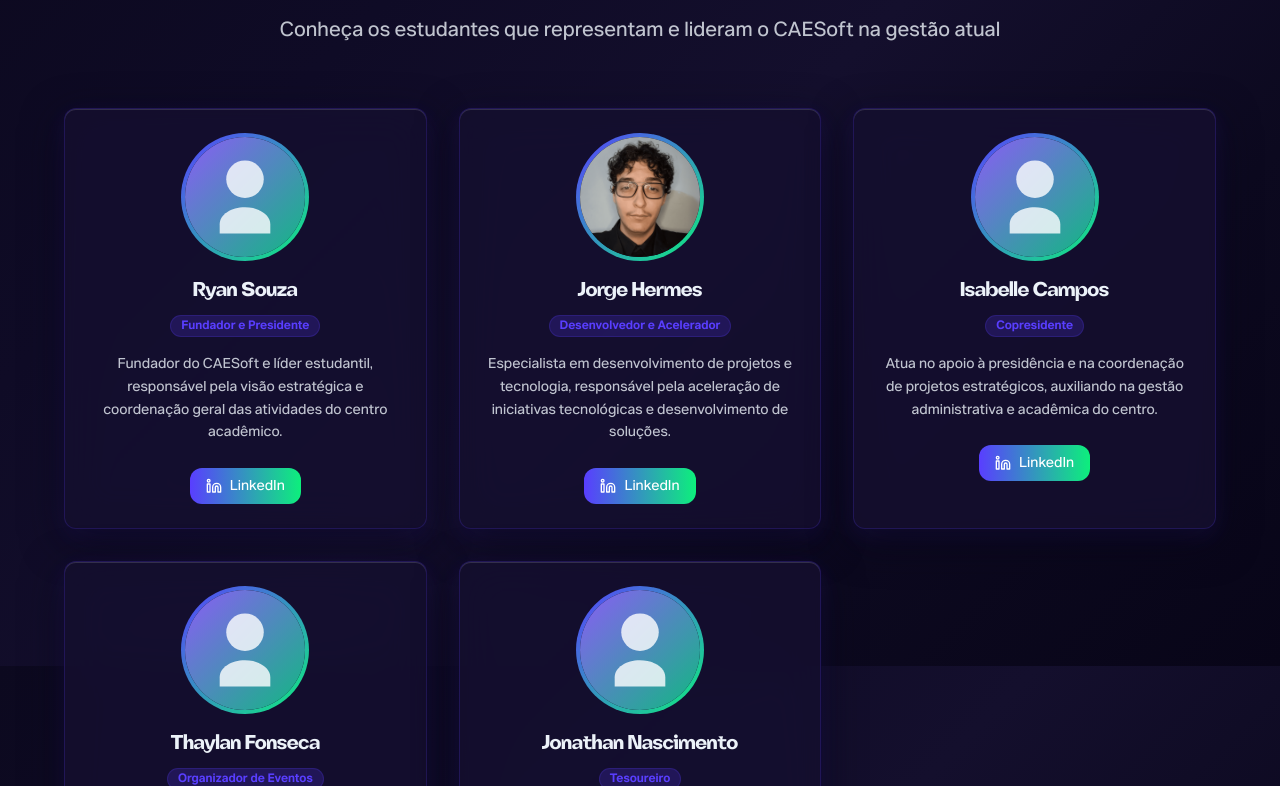
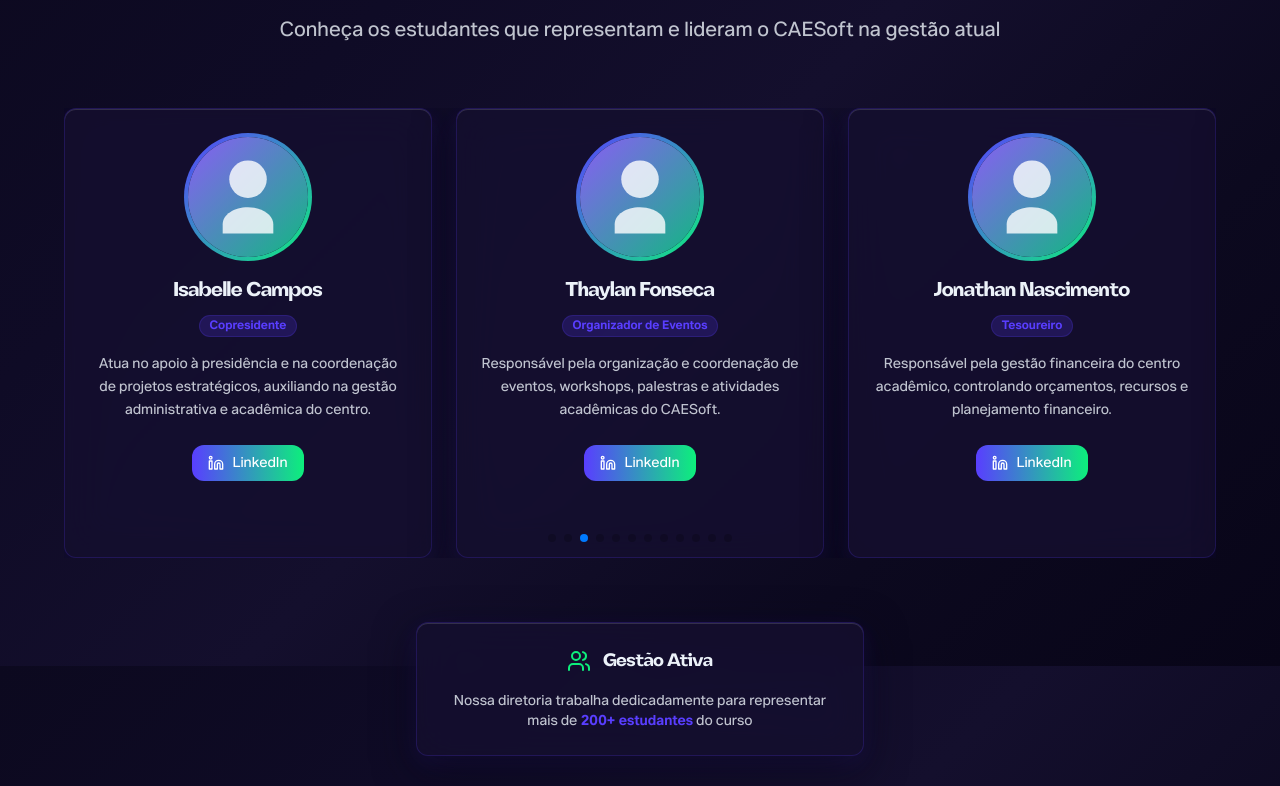
Before and after one commit to marcellosant/caesoft.github.io, a Next.js app: page / in a window 1280 px wide. Shown: the part 3334-4120 px from the top of the page. Built offline with nearby package versions, Linux system fonts and the light colour scheme.

Commit message:
Adicionando o Carrossel em directorship-section

```diff
--- a/components/sections/directorship-section.tsx
+++ b/components/sections/directorship-section.tsx
@@ -5,6 +5,10 @@ import { Badge } from "@/components/ui/badge"
 import { Section } from "@/components/section"
 import { Linkedin, Users, Award } from "lucide-react"
 import Image from "next/image"
+import { Swiper, SwiperSlide,  } from 'swiper/react';
+import 'swiper/css';
+import 'swiper/css/pagination';
+import { Pagination, Autoplay } from 'swiper/modules';
 
 interface DirectorMember {
   id: number
@@ -55,6 +59,78 @@ const directors: DirectorMember[] = [
     description: "Responsável pela gestão financeira do centro acadêmico, controlando orçamentos, recursos e planejamento financeiro.",
     photo: "/placeholder-avatar.svg",
     linkedinUrl: "#"
+  },
+  {
+    "id": 6,
+    "name": "Caio Amaral",
+    "position": "Ajudante",
+    "description": "Responsável por apoiar nas atividades operacionais e administrativas do CAESoft.",
+    "photo": "/placeholder-avatar.svg",
+    "linkedinUrl": "#"
+  },
+  {
+    "id": 7,
+    "name": "Claudio Henrique",
+    "position": "Designer",
+    "description": "Responsável pela criação de identidade visual, design gráfico e material de comunicação do CAESoft.",
+    "photo": "/placeholder-avatar.svg",
+    "linkedinUrl": "#"
+  },
+  {
+    "id": 8,
+    "name": "Guilherme",
+    "position": "Ajudante",
+    "description": "Auxilia nas diversas atividades do centro acadêmico, prestando apoio nas demandas diárias.",
+    "photo": "/placeholder-avatar.svg",
+    "linkedinUrl": "#"
+  },
+  {
+    "id": 9,
+    "name": "Iam Melo",
+    "position": "Social Media",
+    "description": "Responsável pela comunicação digital, gestão das redes sociais e criação de conteúdo online do CAESoft.",
+    "photo": "/placeholder-avatar.svg",
+    "linkedinUrl": "#"
+  },
+  {
+    "id": 10,
+    "name": "Marcos Okita",
+    "position": "Desenvolvedor",
+    "description": "Atua no desenvolvimento de sistemas e soluções tecnológicas para o CAESoft.",
+    "photo": "/placeholder-avatar.svg",
+    "linkedinUrl": "#"
+  },
+  {
+    "id": 11,
+    "name": "Matheus Willian",
+    "position": "Desenvolvedor",
+    "description": "Responsável pelo desenvolvimento de plataformas e soluções técnicas dentro do CAESoft.",
+    "photo": "/placeholder-avatar.svg",
+    "linkedinUrl": "#"
+  },
+  {
+    "id": 12,
+    "name": "Valdemiro Facundo",
+    "position": "Multimídia",
+    "description": "Responsável pela criação de conteúdo multimídia, como vídeos e animações, para as atividades do CAESoft.",
+    "photo": "/placeholder-avatar.svg",
+    "linkedinUrl": "#"
+  },
+  {
+    "id": 13,
+    "name": "Erllon Olivier",
+    "position": "Multimídia",
+    "description": "Auxilia na criação de conteúdo multimídia e na gestão de vídeos e outros materiais audiovisuais.",
+    "photo": "/placeholder-avatar.svg",
+    "linkedinUrl": "#"
+  },
+  {
+    "id": 14,
+    "name": "Luyze Marques",
+    "position": "Ajudante",
+    "description": "Apoia as atividades administrativas e operacionais do CAESoft, prestando auxílio conforme a necessidade.",
+    "photo": "/placeholder-avatar.svg",
+    "linkedinUrl": "#"
   }
 ]
 
@@ -75,13 +151,26 @@ export const DirectorshipSection = () => {
             </p>
           </div>
 
-          <div className="grid grid-cols-1 md:grid-cols-2 lg:grid-cols-3 gap-8">
+          {/* Carrossel de cards */}
+          <Swiper
+          modules={[Pagination, Autoplay]}
+          spaceBetween={24}
+          slidesPerView={1}
+          pagination={{ clickable: true }}
+          autoplay={{
+            delay: 2000,
+            disableOnInteraction: false,
+          }}
+          breakpoints={{
+            640: { slidesPerView: 1 },
+            768: { slidesPerView: 2 },
+            1024: { slidesPerView: 3 },
+          }}
+          >
             {directors.map((director) => (
-              <Card
-                key={director.id}
-                className="glass-effect-light border-purple-soft hover:border-caesoft-purple/60 transition-all duration-300 hover:shadow-xl hover:-translate-y-1"
-              >
-                <CardContent className="p-6 text-center">
+              <SwiperSlide key={director.id}>
+                <Card className="glass-effect-light border-purple-soft hover:border-caesoft-purple/60 transition-all duration-300 hover:shadow-xl hover:-translate-y-1 min-h-[450px]">
+                  <CardContent className="p-6 text-center  h-full">
                     {/* Foto circular */}
                     <div className="relative w-32 h-32 mx-auto mb-4">
                       <div className="w-full h-full rounded-full bg-gradient-to-br from-caesoft-purple to-caesoft-green p-1">
@@ -127,8 +216,9 @@ export const DirectorshipSection = () => {
                     </a>
                   </CardContent>
                 </Card>
+              </SwiperSlide>
             ))}
-          </div>
+          </Swiper>
 
           {/* Estatística adicional */}
           <div className="text-center mt-16">
@@ -148,5 +238,5 @@ export const DirectorshipSection = () => {
         </div>
       </div>
     </Section>
-  )
-}
+  );
+};
```
Lines whose indentation alone changed are shown as unchanged.
